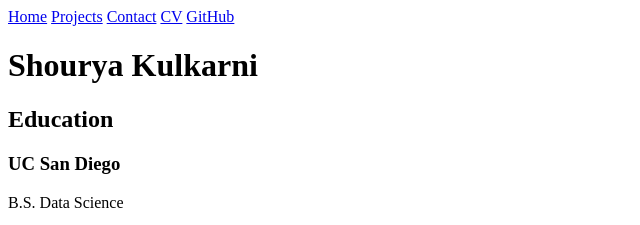
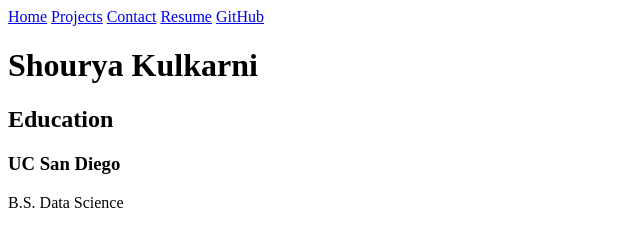
Before and after one commit to Shourya-Kulkarni/portfolio, a plain HTML site: page resume/index.html in a window 1280 px wide. Shown: the top 225 px of the page, 0-640 px from the left. Drawn offline with Linux system fonts and the light colour scheme.

Commit message:
Resume
Revisions

```diff
--- a/resume/index.html
+++ b/resume/index.html
@@ -3,7 +3,7 @@
     <a href="/portfolio/">Home</a>
     <a href="/portfolio/projects/">Projects</a>
     <a href="/portfolio/contact/">Contact</a>
-    <a href="/portfolio/resume/">CV</a>
+    <a href="/portfolio/resume/">Resume</a>
     <a href="https://github.com/Shourya-Kulkarni" target="_blank">GitHub</a>
   </nav>
 
```
Also changed, not shown: contact/index.html (+1 -0 lines), index.html (+1 -0 lines), projects/index.html (+1 -0 lines).
